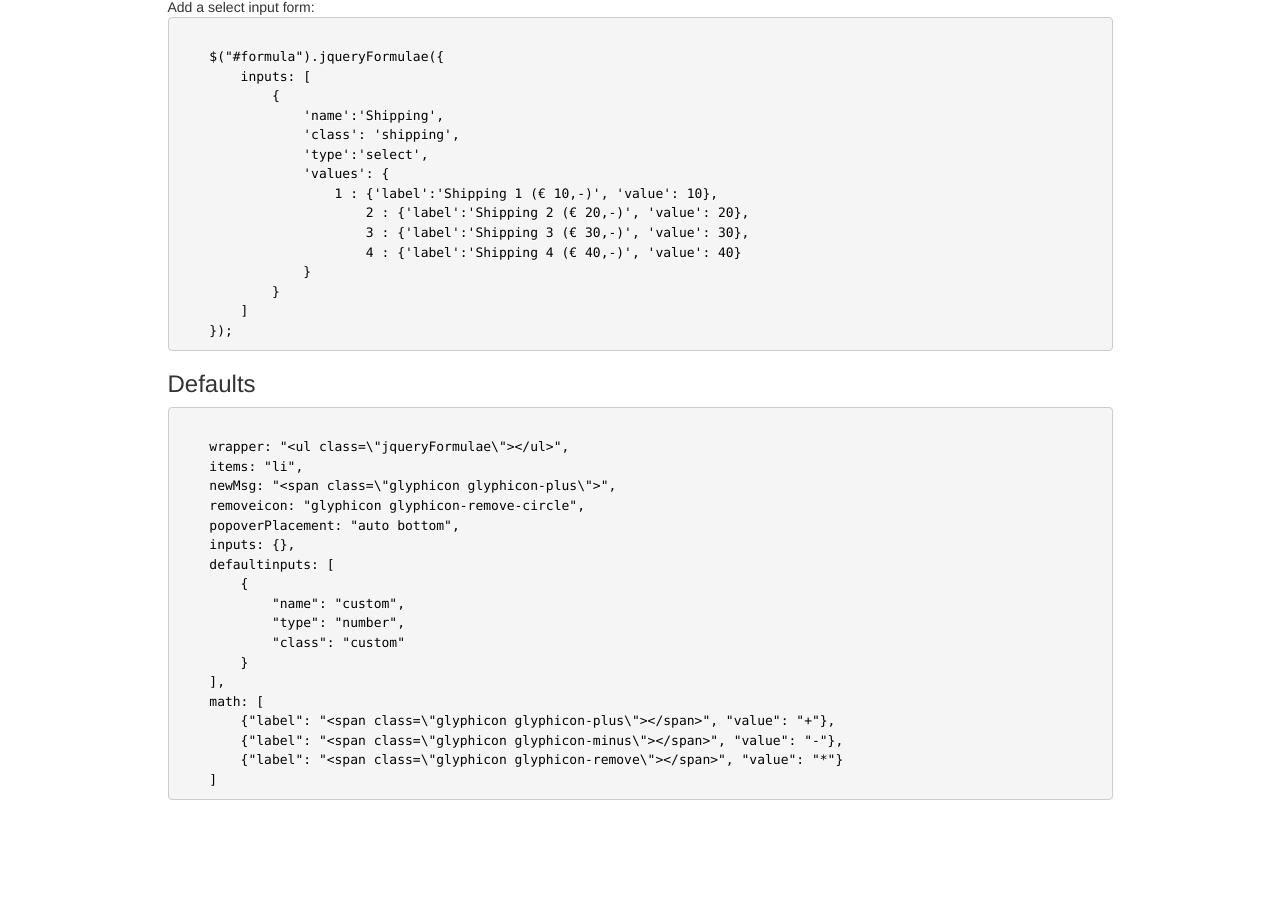
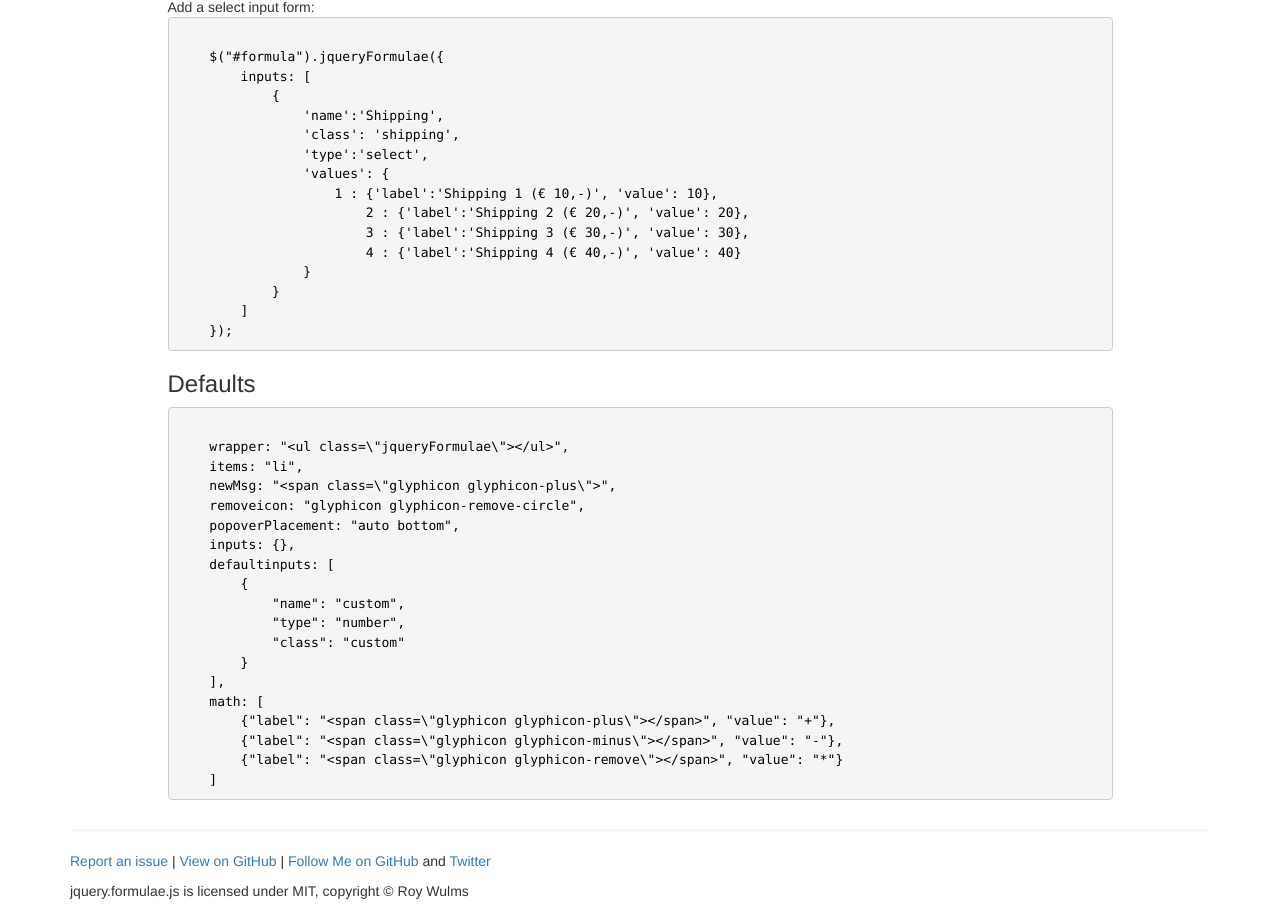
Before and after one commit to Roywcm/jqueryFormulae, a plain HTML site: page index.html in a window 1280 px wide. Shown: the part 1309-2220 px from the top of the page. Before the commit the page ends 2119 px from the top, so only its background shows below. Drawn offline with nearby package versions, Linux system fonts and the light colour scheme.

Commit message:
added footer en MIT license

```diff
--- a/index.html
+++ b/index.html
@@ -160,5 +160,11 @@ Add a select input form:
             </div>
             </div>
         </div>
+
+        <footer class="container">
+            <hr>
+            <p><a href="https://github.com/roywcm/jqueryformulae/issues">Report an issue</a> | <a href="https://github.com/roywcm/jqueryformulae">View on GitHub</a> | <a href="https://github.com/roywcm" target="blank" title="Follow Roy Wulms on GitHub">Follow Me on GitHub</a> and <a href="https://twitter.com/Roywulms" target="blank" title="Roy Wulms on Twitter">Twitter</a></p>
+            <p>jquery.formulae.js is licensed under MIT, copyright &copy; Roy Wulms</p>
+        </footer>
     </body>
 </html>
```
